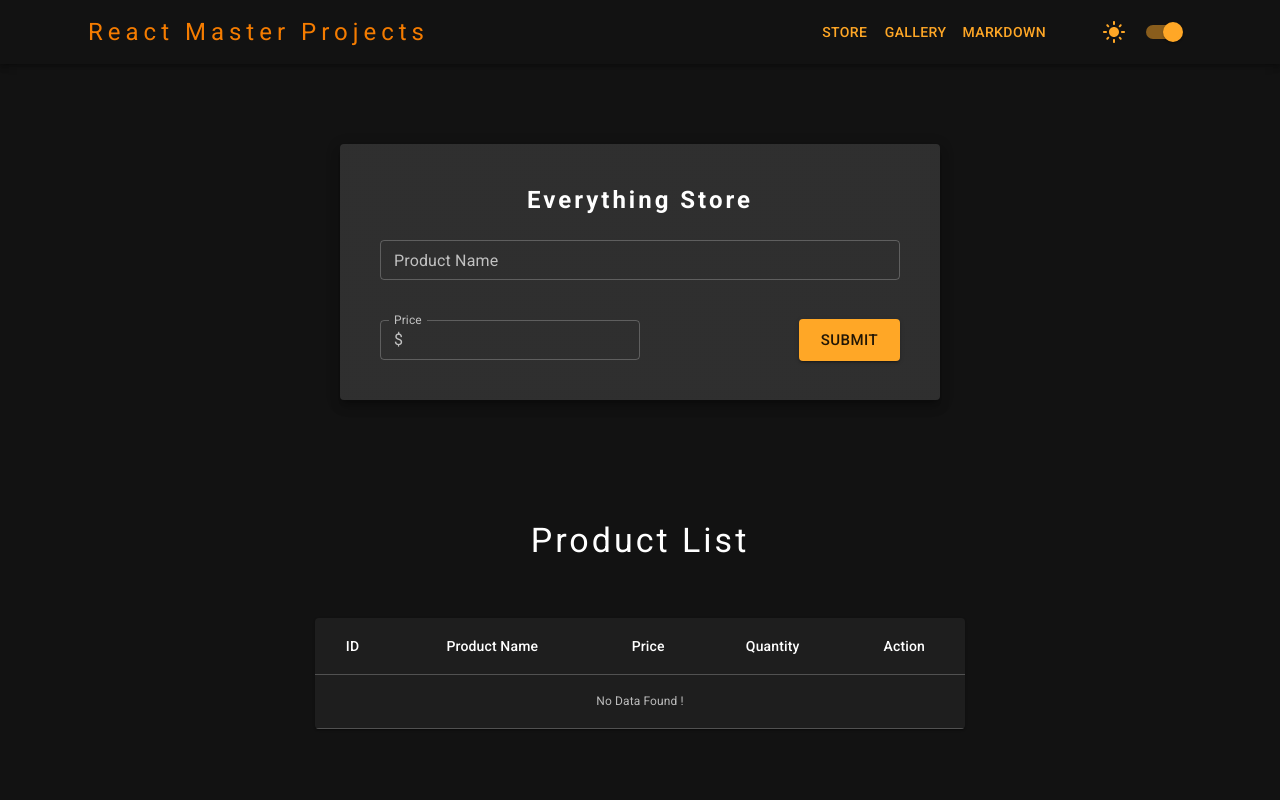
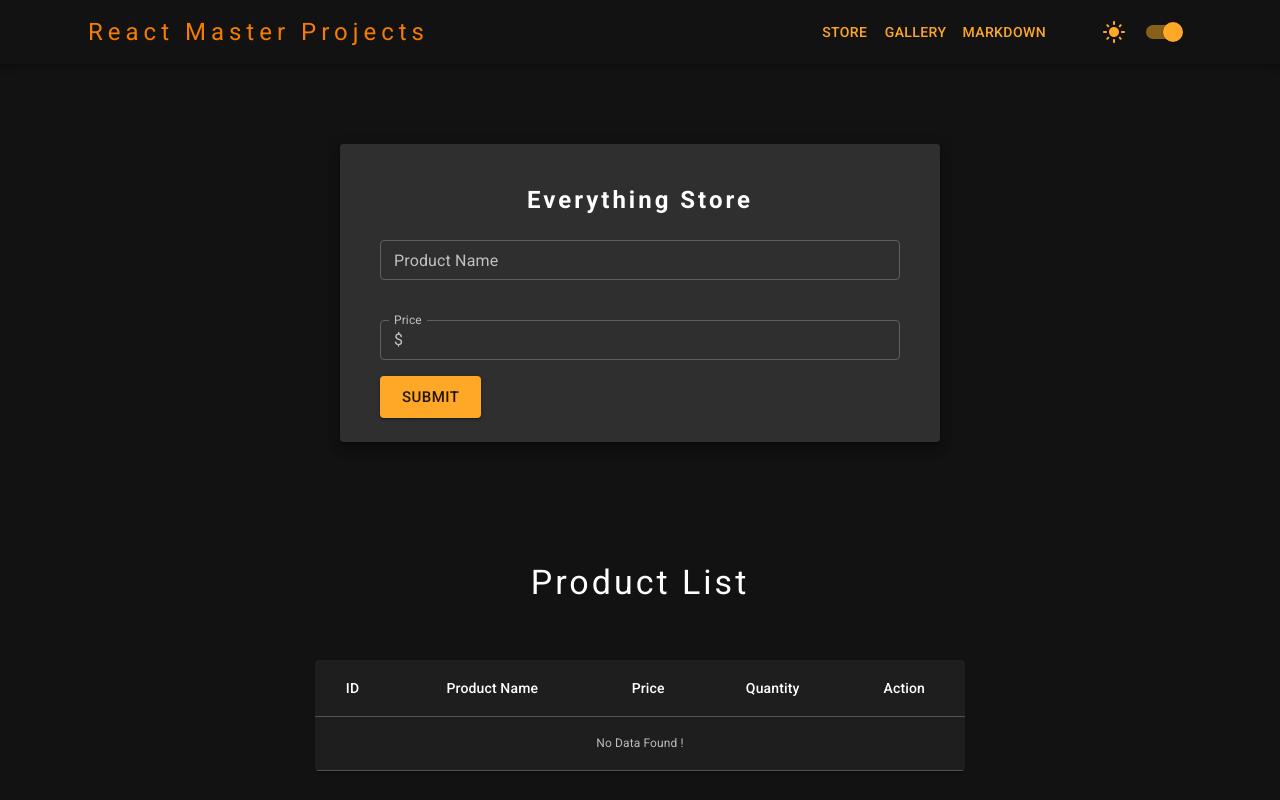
Before and after one commit to maraj09/react-master-project, a React (Create React App) app: page / in a window 1280 px wide. Built offline with nearby package versions, Linux system fonts and the light colour scheme.

Commit message:
context structure changed

```diff
--- a/src/App.js
+++ b/src/App.js
@@ -1,19 +1,13 @@
-import React, { useState } from "react";
+import React from "react";
 import Nav from "./components/nav/Nav";
-import { Container, CssBaseline, useMediaQuery } from "@mui/material";
-import { useTheme } from "@mui/system";
+import { Container, CssBaseline } from "@mui/material";
+
 import Store from "./components/store/Store";
 import { createTheme, ThemeProvider } from "@mui/material/styles";
-import MasterContext from "./MasterContext";
+import { useMasterContext } from "./MasterContext";
 
 function App() {
-  const theme = useTheme();
-  const below_md = useMediaQuery(theme.breakpoints.down("md"));
-  const [darkMode, setdarkMode] = useState(true);
-
-  const toggleDarkMode = () => {
-    setdarkMode(!darkMode);
-  };
+  const { darkMode } = useMasterContext();
   const themeLight = createTheme({
     palette: {
       mode: "light",
@@ -29,7 +23,7 @@ function App() {
   });
 
   return (
-    <MasterContext.Provider value={{ toggleDarkMode, darkMode, below_md }}>
+    <>
       <ThemeProvider theme={darkMode ? themeDark : themeLight}>
         <CssBaseline />
         <Nav />
@@ -37,7 +31,7 @@ function App() {
           <Store />
         </Container>
       </ThemeProvider>
-    </MasterContext.Provider>
+    </>
   );
 }
 export default App;
--- a/src/MasterContext.js
+++ b/src/MasterContext.js
@@ -1,5 +1,26 @@
-import React from 'react';
+import { useMediaQuery, useTheme } from "@mui/material";
+import React, { useContext, useState } from "react";
 
-const MasterContext = React.createContext();
+const AppContext = React.createContext();
 
-export default MasterContext;
+const AppProvider = ({ children }) => {
+  //For check Responsiveness
+  const theme = useTheme();
+  const below_md = useMediaQuery(theme.breakpoints.down("md"));
+
+  const [darkMode, setdarkMode] = useState(true);
+  const [ drawerToggle, setDrawerToggle] = useState(false);
+
+  const toggleDrawer = (state) => {
+    setDrawerToggle(state);
+  };
+
+  const toggleDarkMode = () => {
+    setdarkMode(!darkMode);
+  };
+  return <AppContext.Provider value={{ below_md, darkMode, toggleDarkMode, drawerToggle, toggleDrawer }}>{children}</AppContext.Provider>;
+};
+export const useMasterContext = () => {
+  return useContext(AppContext);
+};
+export { AppContext, AppProvider };
--- a/src/components/nav/LeftDrawer.js
+++ b/src/components/nav/LeftDrawer.js
@@ -7,15 +7,15 @@ import LightModeIcon from "@mui/icons-material/LightMode";
 import { orange } from "@mui/material/colors";
 import MenuOpenIcon from "@mui/icons-material/MenuOpen";
 
-import React, {useContext} from "react";
-import MasterContext from '../../MasterContext';
+import React from "react";
+import { useMasterContext } from "../../MasterContext";
 
-const LeftDrawer = ({toggle, toggleDrawer}) => {
-  const contextData = useContext(MasterContext)
+const LeftDrawer = () => {
+  const { darkMode, toggleDarkMode, drawerToggle, toggleDrawer } = useMasterContext();
 
   return (
     <div>
-      <Drawer open={toggle} onClose={() => toggleDrawer(false)}>
+      <Drawer open={drawerToggle} onClose={() => toggleDrawer(false)}>
         <Box sx={{ width: "100%", minWidth: `300px`, display: `flex`, flexDirection: `column` }}>
           <IconButton sx={{ ml: `auto` }} onClick={() => toggleDrawer(false)}>
             <MenuOpenIcon color="error" fontSize="large" />
@@ -53,7 +53,7 @@ const LeftDrawer = ({toggle, toggleDrawer}) => {
               <ListItemIcon>
                 <LightModeIcon color="warning" />
               </ListItemIcon>
-              <Switch color="warning" checked={contextData.darkMode} onChange={() => contextData.toggleDarkMode()}/>
+              <Switch color="warning" checked={darkMode} onChange={() => toggleDarkMode()} />
             </ListItem>
           </List>
         </Box>
--- a/src/components/nav/Nav.js
+++ b/src/components/nav/Nav.js
@@ -5,17 +5,14 @@ import MenuIcon from "@mui/icons-material/Menu";
 import { Box } from "@mui/system";
 import LeftDrawer from "./LeftDrawer";
 
-import React, { useState, useContext } from "react";
-import MasterContext from "../../MasterContext";
+import React from "react";
+import { useMasterContext } from "../../MasterContext";
+
 
 const Nav = () => {
-  const contextData = useContext(MasterContext);
-  const below_md = contextData.below_md;
-  const [toggle, setToggle] = useState(false);
 
-  const toggleDrawer = (state) => {
-    setToggle(state);
-  };
+  const {below_md, darkMode, toggleDarkMode, toggleDrawer} = useMasterContext();
+
 
   return (
     <div>
@@ -39,7 +36,7 @@ const Nav = () => {
                 <IconButton disabled={true} sx={{ ml: 5 }}>
                   <LightModeIcon color="warning" />
                 </IconButton>
-                <Switch color="warning" checked={contextData.darkMode} onChange={() => contextData.toggleDarkMode()} />
+                <Switch color="warning" checked={darkMode} onChange={() => toggleDarkMode()} />
               </Box>
             )}
             {below_md && (
@@ -50,7 +47,7 @@ const Nav = () => {
           </Toolbar>
         </Container>
       </AppBar>
-      <LeftDrawer toggle={toggle} toggleDrawer={toggleDrawer} />
+      <LeftDrawer />
     </div>
   );
 };
--- a/src/components/store/Store.js
+++ b/src/components/store/Store.js
@@ -1,14 +1,13 @@
 import { Button, Card, CardContent, InputAdornment, TextField, Typography } from "@mui/material";
 import { Box } from "@mui/system";
 
-import React, { useContext, useState, useReducer, useEffect } from "react";
-import MasterContext from "../../MasterContext";
+import React, { useState, useReducer, useEffect } from "react";
+import {useMasterContext} from "../../MasterContext";
 import { reducer } from "../../reducer";
 import List from "./List";
 
 const Store = () => {
-  const contextData = useContext(MasterContext);
-  const below_md = contextData.below_md;
+  const below_md = useMasterContext();
   const [product, setProduct] = useState({ productName: "", productPrice: "", quantity: 1, id: "", totalPrice: "" });
   const [formError, setFormError] = useState({});
   const [isEditing, setIsEditing] = useState(false);
--- a/src/index.js
+++ b/src/index.js
@@ -1,6 +1,13 @@
-import React from 'react'
-import ReactDOM from 'react-dom'
-import App from './App'
+import React from "react";
+import ReactDOM from "react-dom";
+import App from "./App";
+import { AppProvider } from "./MasterContext";
 
-
-ReactDOM.render(<App/>, document.getElementById('root'))
+ReactDOM.render(
+  <React.StrictMode>
+    <AppProvider>
+      <App />
+    </AppProvider>
+  </React.StrictMode>,
+  document.getElementById("root")
+);
```
